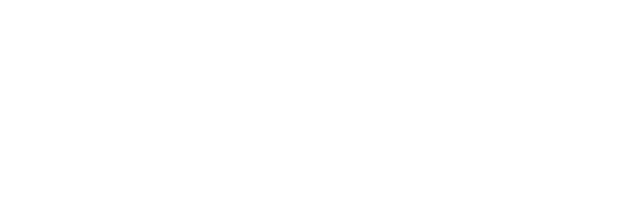
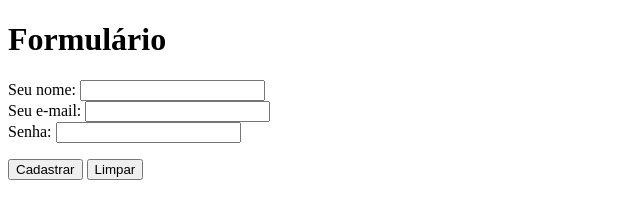
Before and after one commit to lucasdoncruz/ebac_frontend, a plain HTML site: page index.html in a window 1280 px wide. Shown: the whole page, without its empty margins (0-640 px from the left). Drawn offline with Linux system fonts and the light colour scheme.

Commit message:
Atualizado index.html

```diff
--- a/index.html
+++ b/index.html
@@ -3,9 +3,27 @@
 <head>
     <meta charset="UTF-8">
     <meta name="viewport" content="width=device-width, initial-scale=1.0">
-    <title>Document</title>
+    <title>Exercício HTML</title>
 </head>
 <body>
-
+    <h1>Formulário</h1>
+    <form>
+        <label for="nome">Seu nome:</label>
+        <input id="nome" type="text" name="nome"/>
+        <br/>
+        <label for="email">Seu e-mail:</label>
+        <input id="email" type="email" name="e-mail"/>
+        <br/>
+        <label for="senha">Senha:</label>
+        <input type="password" id="senha" name="senha">
+        <p>
+        <button type="submit">
+            Cadastrar
+        </button>
+        <button type="reset">
+            Limpar
+        </button>
+        </p>
+    </form>
 </body>
 </html>
```
